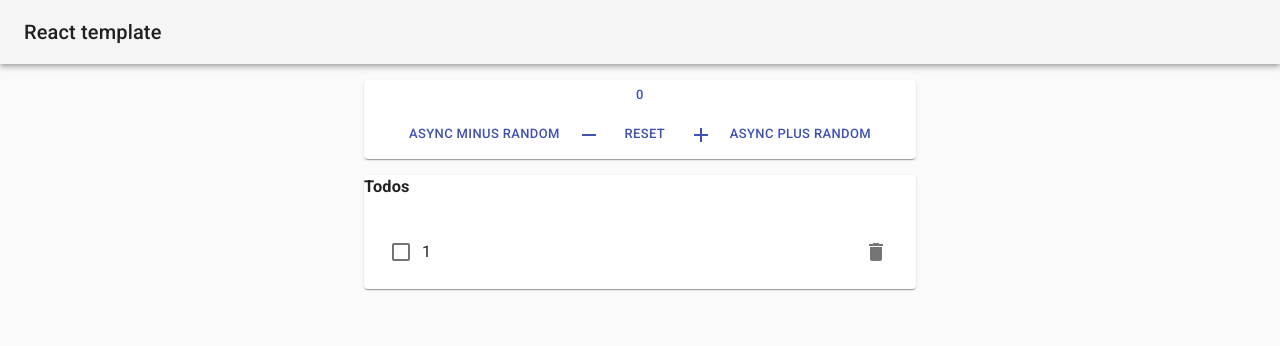
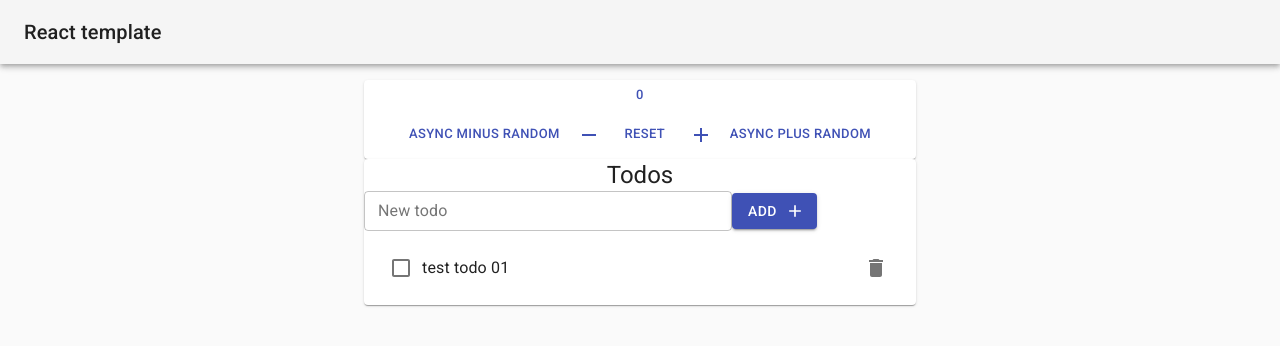
Before and after one commit to mrbi9x/react-template-2020, a React (Create React App) app: page / in a window 1280 px wide. Shown: the top 346 px of the page. Built offline with nearby package versions, Linux system fonts and the light colour scheme.

Commit message:
implement todos/ add new todo

```diff
--- a/package.json
+++ b/package.json
@@ -15,6 +15,7 @@
     "react-redux": "^7.2.2",
     "react-router-dom": "^5.2.0",
     "react-scripts": "4.0.0",
+    "uuid": "^8.3.1",
     "web-vitals": "^0.2.4"
   },
   "scripts": {
--- a/src/App.js
+++ b/src/App.js
@@ -16,7 +16,7 @@ function App() {
     <>
       <ThemeProvider theme={theme}>
         <CssBaseline />
-        <AppBar position="static" color="default">
+        <AppBar position="sticky" color="default">
           <Toolbar>
             <Typography variant="h6">React template</Typography>
           </Toolbar>
--- a/src/pages/todos/TodoList.js
+++ b/src/pages/todos/TodoList.js
@@ -1,6 +1,6 @@
 import React from "react";
 import { useSelector } from "react-redux";
-import { List } from "@material-ui/core";
+import { List, Typography } from "@material-ui/core";
 import TodoListItem from "./TodoListItem";
 import { todosSelector } from "./todoSlice";
 
@@ -8,6 +8,7 @@ function TodoList() {
   const todos = useSelector(todosSelector);
   return (
     <>
+      {!todos?.length > 0 && <Typography>No todo.</Typography>}
       <List>
         {todos &&
           todos.map((todo, idx) => {
--- a/src/pages/todos/TodoListItem.js
+++ b/src/pages/todos/TodoListItem.js
@@ -25,7 +25,7 @@ function TodoListItem(props) {
         onChange={() => handlerToggleTodo(props.id)}
         color="primary"
       />
-      <ListItemText primary={props.id}></ListItemText>
+      <ListItemText primary={todo.content}></ListItemText>
       <ListItemSecondaryAction>
         <IconButton onClick={() => dispatch(removeTodo({ id: props.id }))}>
           <Delete />
--- /dev/null
+++ b/src/pages/todos/TodoNew.js
@@ -0,0 +1,58 @@
+import React, { useState } from "react";
+import { Button, Grid, TextField } from "@material-ui/core";
+import { Add } from "@material-ui/icons";
+import { useDispatch } from "react-redux";
+import { addTodo } from "./todoSlice";
+
+function TodoNew() {
+  const [todoContent, setTodoContent] = useState("");
+  const dispatch = useDispatch();
+
+  function handlerAddTodo(e) {
+    e.preventDefault();
+    if (!todoContent) {
+      return;
+    }
+    dispatch(addTodo(todoContent));
+    setTodoContent("");
+  }
+
+  return (
+    <form noValidate onSubmit={(e) => handlerAddTodo(e)}>
+      <Grid
+        container
+        // spacing={5}
+        direction="row"
+        justify="center"
+        alignItems="center"
+        alignContent="center"
+        wrap="nowrap"
+      >
+        <Grid item sm={8}>
+          <TextField
+            fullWidth
+            id="todo-new"
+            label="New todo"
+            variant="outlined"
+            value={todoContent}
+            size="small"
+            autoComplete="false"
+            onChange={(e) => setTodoContent(e.target.value)}
+          />
+        </Grid>
+        <Grid item sm={4}>
+          <Button
+            variant="contained"
+            color="primary"
+            type="submit"
+            endIcon={<Add />}
+          >
+            Add
+          </Button>
+        </Grid>
+      </Grid>
+    </form>
+  );
+}
+
+export default TodoNew;
--- a/src/pages/todos/Todos.js
+++ b/src/pages/todos/Todos.js
@@ -1,3 +1,4 @@
+import { Typography } from "@material-ui/core";
 import React from "react";
 // import {
 //   List,
@@ -8,11 +9,15 @@ import React from "react";
 // import { useSelector, useDispatch } from "react-redux";
 // import { addTodo, removeTodo, toggleTodo } from "./todoSlice";
 import TodoList from "./TodoList";
+import TodoNew from "./TodoNew";
 
 const Todos = () => {
   return (
     <>
-      <h3>Todos</h3>
+      <Typography variant="h5" color="initial" align="center">
+        Todos
+      </Typography>
+      <TodoNew />
       <TodoList />
     </>
   );
--- a/src/pages/todos/todoSlice.js
+++ b/src/pages/todos/todoSlice.js
@@ -1,8 +1,9 @@
 import { createSlice } from "@reduxjs/toolkit";
+import { v4 as uuid } from "uuid";
 
 const INITIAL_STATE = [
   {
-    id: 1,
+    id: uuid(),
     content: "test todo 01",
     isComplite: false,
   },
@@ -12,8 +13,20 @@ const todosSlice = createSlice({
   name: "todos",
   initialState: INITIAL_STATE,
   reducers: {
-    addTodo(state, action) {
-      state.todos.push(action.payload);
+    addTodo: {
+      reducer: (state, action) => {
+        state.push(action.payload);
+      },
+      prepare: (newContent) => {
+        let newTodoId = uuid();
+        return {
+          payload: {
+            id: newTodoId,
+            content: newContent,
+            isComplite: false,
+          },
+        };
+      },
     },
     removeTodo(state, action) {
       let idx = state.findIndex((todo) => todo.id === action.payload.id);
```
Also changed, not shown: 1 other file (tests, documents, lock files or other folders).
